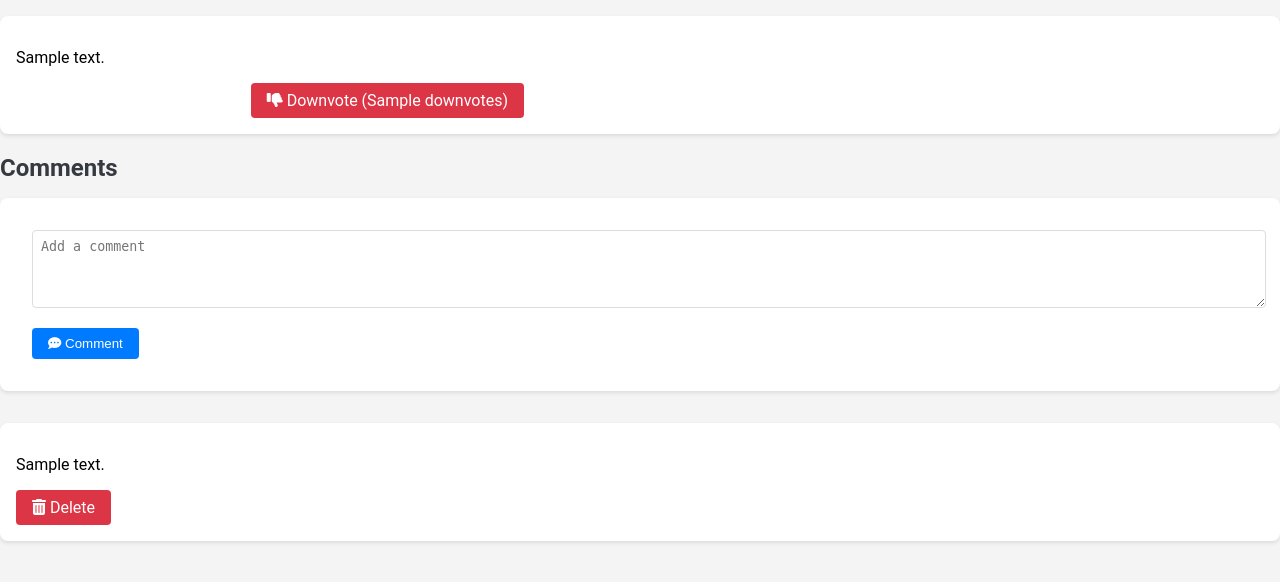
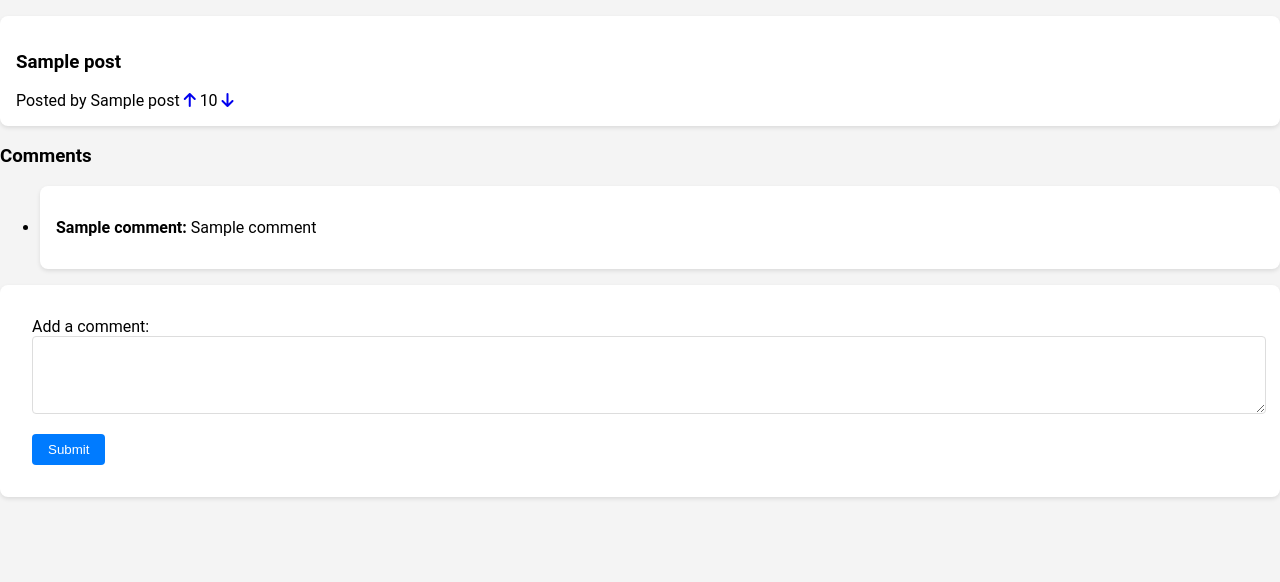
Before and after one commit to DiscuSauce/DiscuSauce, a Flask app: template templates/view_post.html in a window 1280 px wide. Shown: the part 111-693 px from the top of the page. Run offline with Flask 2, Linux system fonts and the light colour scheme; the visitor is signed in with stand-in values (Sample User, id 1); the template is opened without the code that fills it: most values are stand-ins (such as "Sample title", 1, 10 or a date in 2020).

Commit message:
Update view_post.html

```diff
--- a/templates/view_post.html
+++ b/templates/view_post.html
@@ -1,36 +1,35 @@
-{% extends 'base.html' %}
+{% extends "base.html" %}
 
 {% block title %}View Post{% endblock %}
 
 {% block content %}
-<article class="post">
-    <p>{{ post.content }}</p>
-    <div class="post-actions">
-        <a href="{{ url_for('vote', post_id=post.id, vote=1) }}" class="btn btn-success">
-            <i class="fas fa-thumbs-up"></i> Upvote ({{ post.upvotes }})
-        </a>
-        <a href="{{ url_for('vote', post_id=post.id, vote=-1) }}" class="btn btn-danger">
-            <i class="fas fa-thumbs-down"></i> Downvote ({{ post.downvotes }})
-        </a>
+<div class="post">
+    <h3>{{ post[2] }}</h3>
+    <div class="post-footer">
+        <span class="author">Posted by {{ post[1] }}</span>
+        <span class="votes">
+            <a href="{{ url_for('vote', post_id=post[0], vote=1) }}"><i class="fas fa-arrow-up"></i></a>
+            <span>{{ post[3] - post[4] }}</span>
+            <a href="{{ url_for('vote', post_id=post[0], vote=-1) }}"><i class="fas fa-arrow-down"></i></a>
+        </span>
     </div>
-</article>
-<section class="comments">
-    <h2>Comments</h2>
-    <form action="{{ url_for('view_post', post_id=post.id) }}" method="post">
-        <textarea name="comment" rows="4" placeholder="Add a comment"></textarea>
-        <button type="submit" class="btn btn-primary"><i class="fas fa-comment-dots"></i> Comment</button>
-    </form>
+</div>
+
+<h3>Comments</h3>
+<ul class="comment-list">
     {% for comment in comments %}
-    <div class="comment">
-        <p>{{ comment.content }}</p>
-        <div class="comment-actions">
-            {% if comment.user_id == session['user_id'] %}
-            <a href="{{ url_for('delete_comment', comment_id=comment.id) }}" class="btn btn-danger">
-                <i class="fas fa-trash-alt"></i> Delete
-            </a>
-            {% endif %}
-        </div>
-    </div>
+    <li class="comment">
+        <p><strong>{{ comment[1] }}:</strong> {{ comment[2] }}</p>
+        {% if 'username' in session and session['username'] == comment[1] %}
+        <a href="{{ url_for('delete_comment', comment_id=comment[0]) }}">Delete</a>
+        {% endif %}
+    </li>
     {% endfor %}
-</section>
+</ul>
+
+<form action="{{ url_for('create_comment', post_id=post[0]) }}" method="post">
+    <label for="comment">Add a comment:</label>
+    <textarea id="comment" name="comment" rows="4" required></textarea>
+    <button type="submit">Submit</button>
+</form>
 {% endblock %}
```
